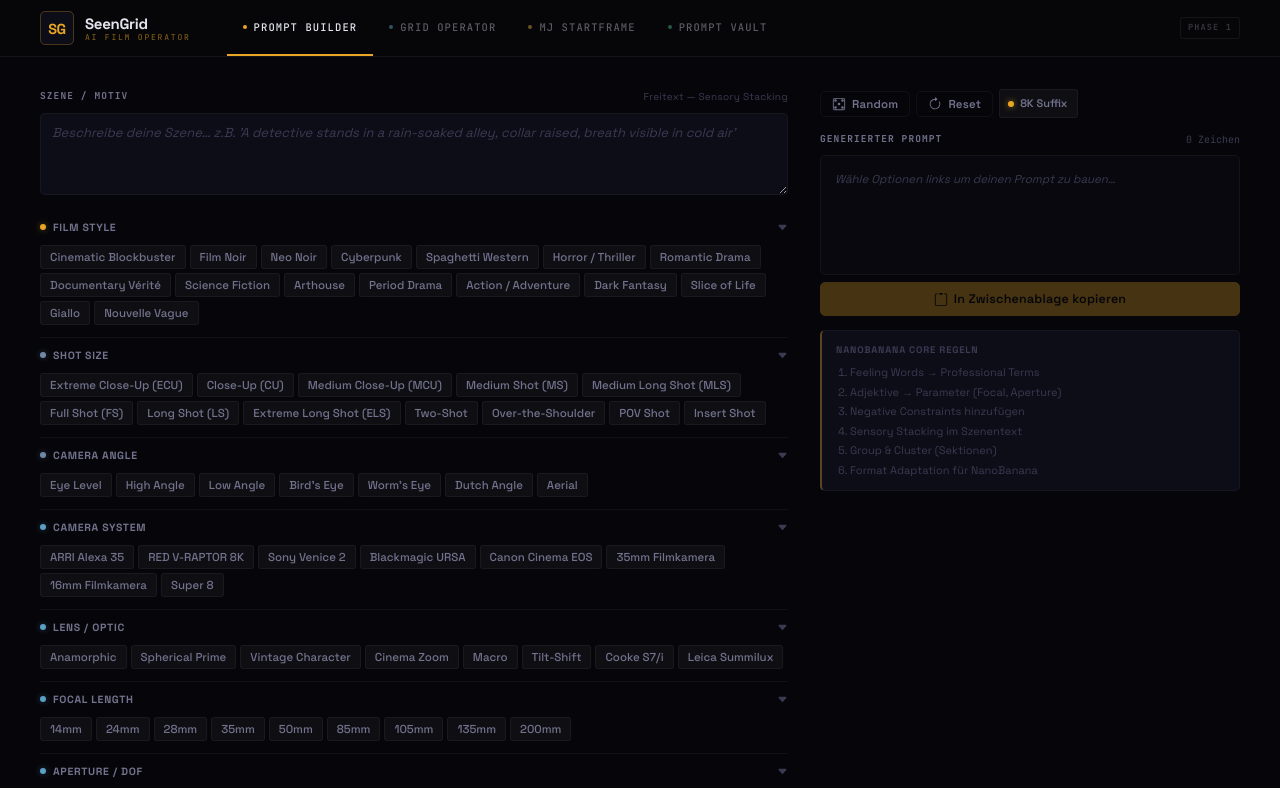
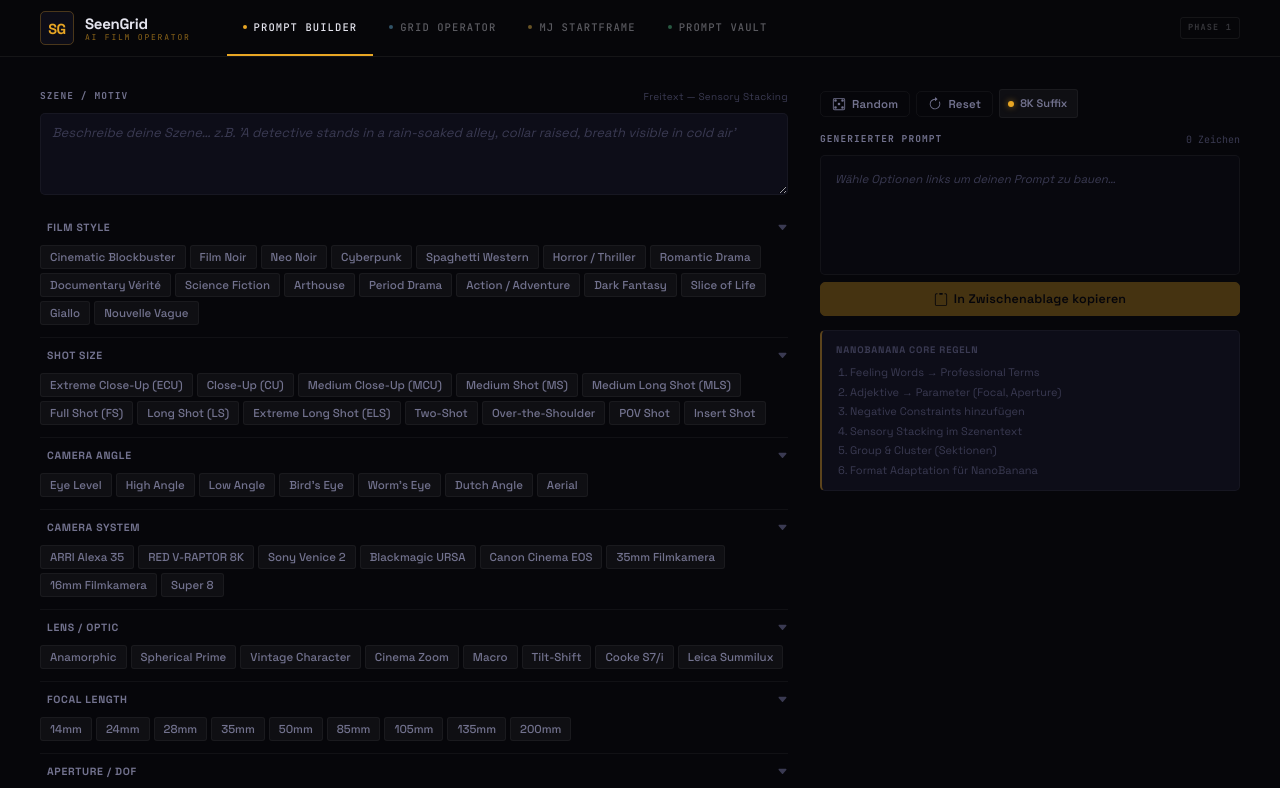
Before and after one commit to n4wmachine/SeenGrid, a React (Vite) app: page / in a window 1280 px wide. Shown: the top 788 px of the page. Built offline with nearby package versions, Linux system fonts and the light colour scheme.

Commit message:
redesign: section-dot → sectionBar (horizontal color bar)

```diff
--- a/src/components/PromptBuilder.jsx
+++ b/src/components/PromptBuilder.jsx
@@ -65,7 +65,6 @@
   )
   const [copied, setCopied] = useState(false)
 
-  // ── Toggle chip ──
   const toggleChip = useCallback((sectionId, value, mode) => {
     setState(prev => {
       const next = { ...prev }
@@ -80,7 +79,6 @@
     })
   }, [])
 
-  // ── Toggle accordion section ──
   const toggleSection = useCallback((id) => {
     setOpenSections(prev => {
       const next = new Set(prev)
@@ -89,23 +87,14 @@
     })
   }, [])
 
-  // ── Build prompt string (NanoBanana Core rules) ──
   function buildPrompt() {
     const parts = []
-
-    // Scene / subject (sensory stacking free text)
     if (state.scene) parts.push(state.scene)
-
-    // Style (professional term, Rule 1)
     if (state.style) parts.push(`${state.style} cinematic style`)
-
-    // Shot size + camera angle (grouped, Rule 5)
     const framing = []
     if (state.shotsize)    framing.push(state.shotsize)
     if (state.cameraangle) framing.push(`${state.cameraangle} angle`)
     if (framing.length)    parts.push(framing.join(', '))
-
-    // Camera block (Rule 2: parameters not adjectives)
     const cam = []
     if (state.camera)  cam.push(`shot on ${state.camera}`)
     if (state.lens)    cam.push(`${state.lens} lens`)
@@ -117,27 +106,17 @@
     }
     if (state.aspectratio) cam.push(`${state.aspectratio} aspect ratio`)
     if (cam.length) parts.push(cam.join(', '))
-
-    // Lighting
     if (state.lighting.size > 0)
       parts.push([...state.lighting].join(' + ') + ' lighting')
-
-    // Color grade
     if (state.colorgrade)
       parts.push(`${state.colorgrade} color grade`)
-
-    // Film effects
     if (state.effects.size > 0)
       parts.push([...state.effects].join(', '))
-
-    // Quality suffix (NanoBanana-style, not MJ anti-pattern territory)
     if (state.qualitySuffix && parts.length > 0)
       parts.push('ultra detailed, photorealistic, 8K cinema quality')
-
     return parts.join(', ')
   }
 
-  // ── Build negative string ──
   function buildNegative() {
     const neg = [...state.negative]
     if (state.negativeCustom) {
@@ -146,7 +125,6 @@
     return neg.join(', ')
   }
 
-  // ── Copy ──
   async function handleCopy() {
     const prompt = buildPrompt()
     if (!prompt) return
@@ -163,7 +141,6 @@
     }
   }
 
-  // ── Random ──
   function handleRandom() {
     const pick = (arr, nullable = true) => {
       if (nullable && Math.random() < 0.15) return null
@@ -193,10 +170,7 @@
     }))
   }
 
-  // ── Reset ──
-  function handleReset() {
-    setState(initState())
-  }
+  function handleReset() { setState(initState()) }
 
   const prompt    = buildPrompt()
   const negative  = buildNegative()
@@ -204,13 +178,10 @@
 
   return (
     <div className={styles.root}>
-      {/* ── Two-column layout ── */}
       <div className={styles.layout}>
 
         {/* LEFT: Controls */}
         <div className={styles.controls}>
-
-          {/* Scene input */}
           <div className={styles.sceneSection}>
             <div className={styles.sectionHeaderStatic}>
               <span className="label-xs">Szene / Motiv</span>
@@ -226,7 +197,6 @@
             />
           </div>
 
-          {/* Chip sections */}
           {SECTIONS.map(sec => (
             <ChipSection
               key={sec.id}
@@ -238,7 +208,6 @@
             />
           ))}
 
-          {/* Negative custom input */}
           <div className={styles.negCustom}>
             <label className="label-xs" style={{ display: 'block', marginBottom: 6 }}>Eigene Negativ-Begriffe</label>
             <input
@@ -254,7 +223,6 @@
         {/* RIGHT: Output */}
         <div className={styles.outputPanel}>
           <div className={styles.outputSticky}>
-            {/* Toolbar */}
             <div className={styles.toolbar}>
               <button className="btn btn-ghost btn-sm" onClick={handleRandom} title="Zufällige Inspiration generieren">
                 <DiceIcon /> Random
@@ -273,7 +241,6 @@
               </label>
             </div>
 
-            {/* Prompt output */}
             <div className={styles.outputBlock}>
               <div className={styles.outputLabel}>
                 <span className="label-xs">Generierter Prompt</span>
@@ -295,7 +262,6 @@
               </button>
             </div>
 
-            {/* Negative prompt output */}
             {negative && (
               <div className={styles.outputBlock}>
                 <div className={styles.outputLabel}>
@@ -305,7 +271,6 @@
               </div>
             )}
 
-            {/* NanoBanana rules reminder */}
             <div className={styles.rulesCard}>
               <p className={styles.rulesTitle}>NanoBanana Core Regeln</p>
               <ol className={styles.rulesList}>
@@ -327,9 +292,7 @@
 // ── Chip Section (accordion) ──
 function ChipSection({ section, state, isOpen, onToggle, onToggleChip }) {
   const { id, label, dot, mode, data } = section
-  const activeCount = mode === 'multi'
-    ? state[id].size
-    : state[id] ? 1 : 0
+  const activeCount = mode === 'multi' ? state[id].size : state[id] ? 1 : 0
 
   return (
     <div className={styles.section}>
@@ -339,10 +302,7 @@
         onClick={onToggle}
       >
         <span className={styles.sectionTitle}>
-          <span
-            className="section-dot"
-            style={{ background: dot, boxShadow: `0 0 6px ${dot}66` }}
-          />
+          <span className={styles.sectionBar} style={{ background: dot }} />
           {label}
           {activeCount > 0 && (
             <span className={styles.activeBadge}>{activeCount}</span>
```
